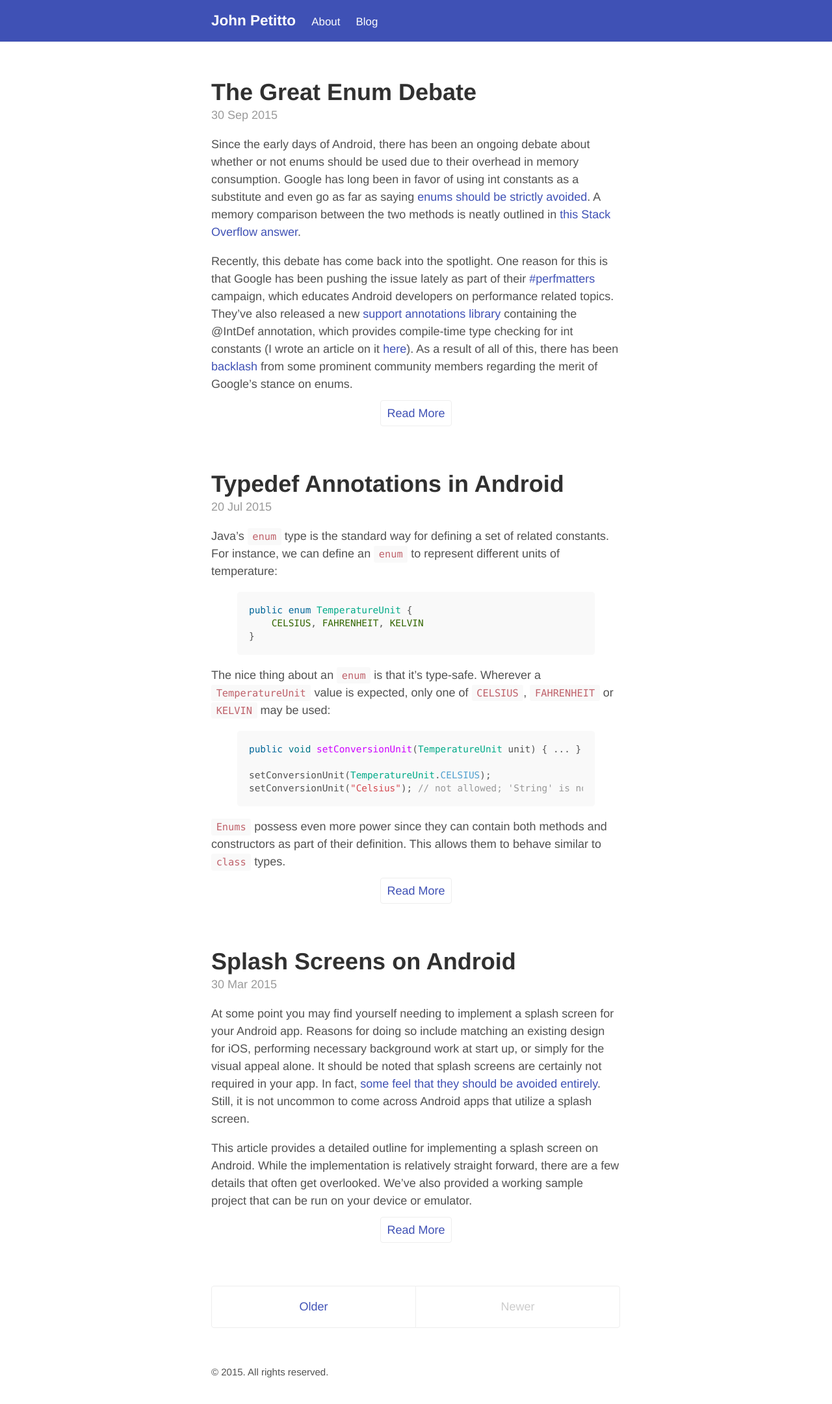
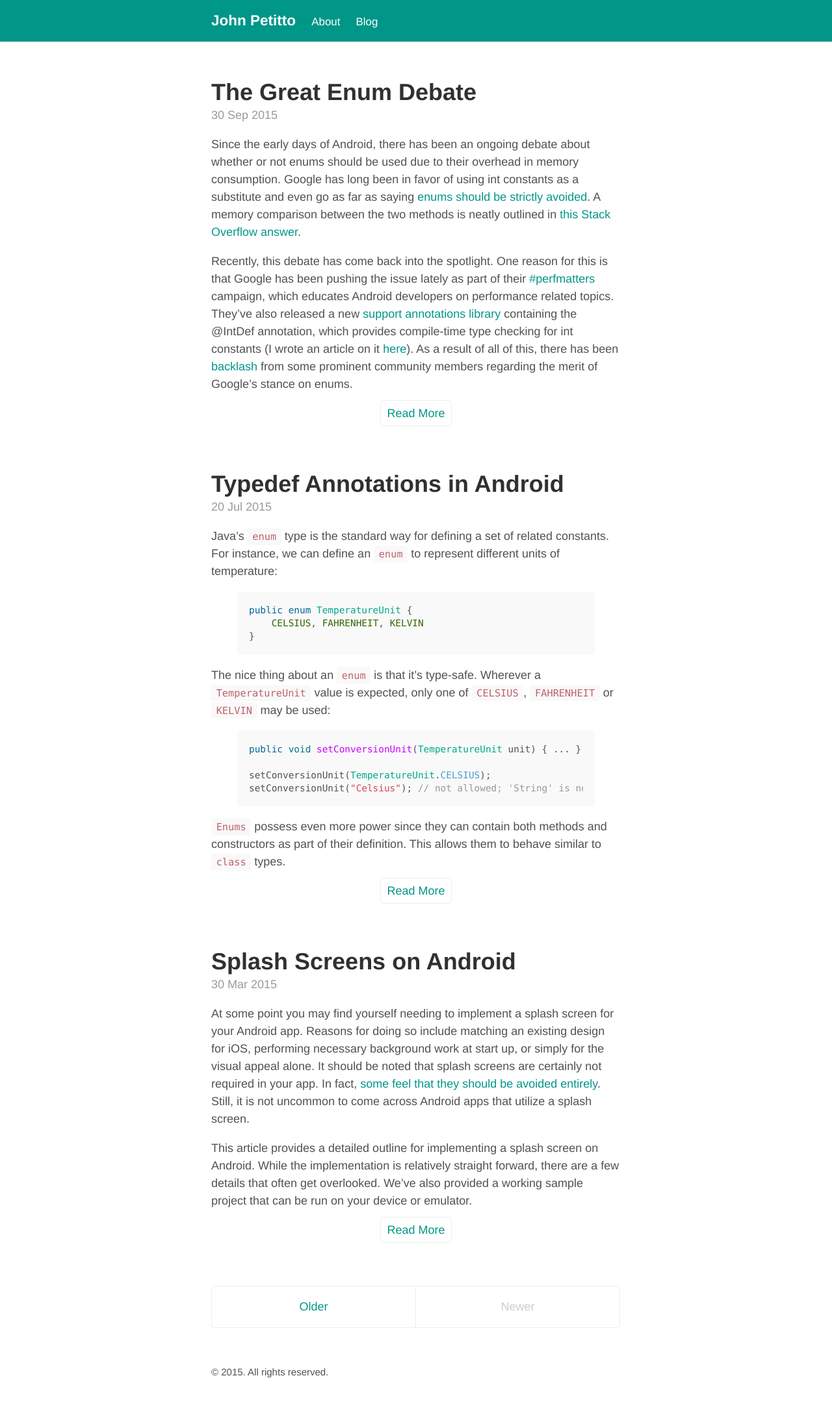
Before and after one commit to jpetitto/jpetitto.github.io, a Jekyll site: the page built from index.html, in a window 1280 px wide. Shown: the whole page at 65% size. Built offline with Jekyll 4.4.1, drawn with Linux system fonts in a browser that asks for light colours; the list of posts is cut into pages by our own code.

Commit message:
Change theme color to Teal

```diff
--- a/_sass/_base.scss
+++ b/_sass/_base.scss
@@ -33,7 +33,7 @@ body {
 
 // No `:visited` state is required by default (browsers will use `a`)
 a {
-  color: #3f51b5;
+  color: #009688;
   text-decoration: none;
 
   // `:focus` is linked to `:hover` for basic accessibility
--- a/_sass/_masthead.scss
+++ b/_sass/_masthead.scss
@@ -7,7 +7,7 @@
   padding-bottom: 1rem;
   margin-bottom: 3rem;
   border-bottom: 1px solid #eee;
-  background-color: #3f51b5;
+  background-color: #009688;
 }
 
 .masthead-title {
--- a/_sass/_pagination.scss
+++ b/_sass/_pagination.scss
@@ -25,7 +25,7 @@
 
 // Only provide a hover state for linked pagination items
 a.pagination-item:hover {
-  background-color: #3f51b5;
+  background-color: #009688;
   color: #fff;
   text-decoration: none;
 }
--- a/_sass/_posts.scss
+++ b/_sass/_posts.scss
@@ -40,7 +40,7 @@ a.read-more {
 }
 
 a.read-more:hover {
-  background-color: #3f51b5;
+  background-color: #009688;
   color: #fff;
   text-decoration: none;
 }
```
